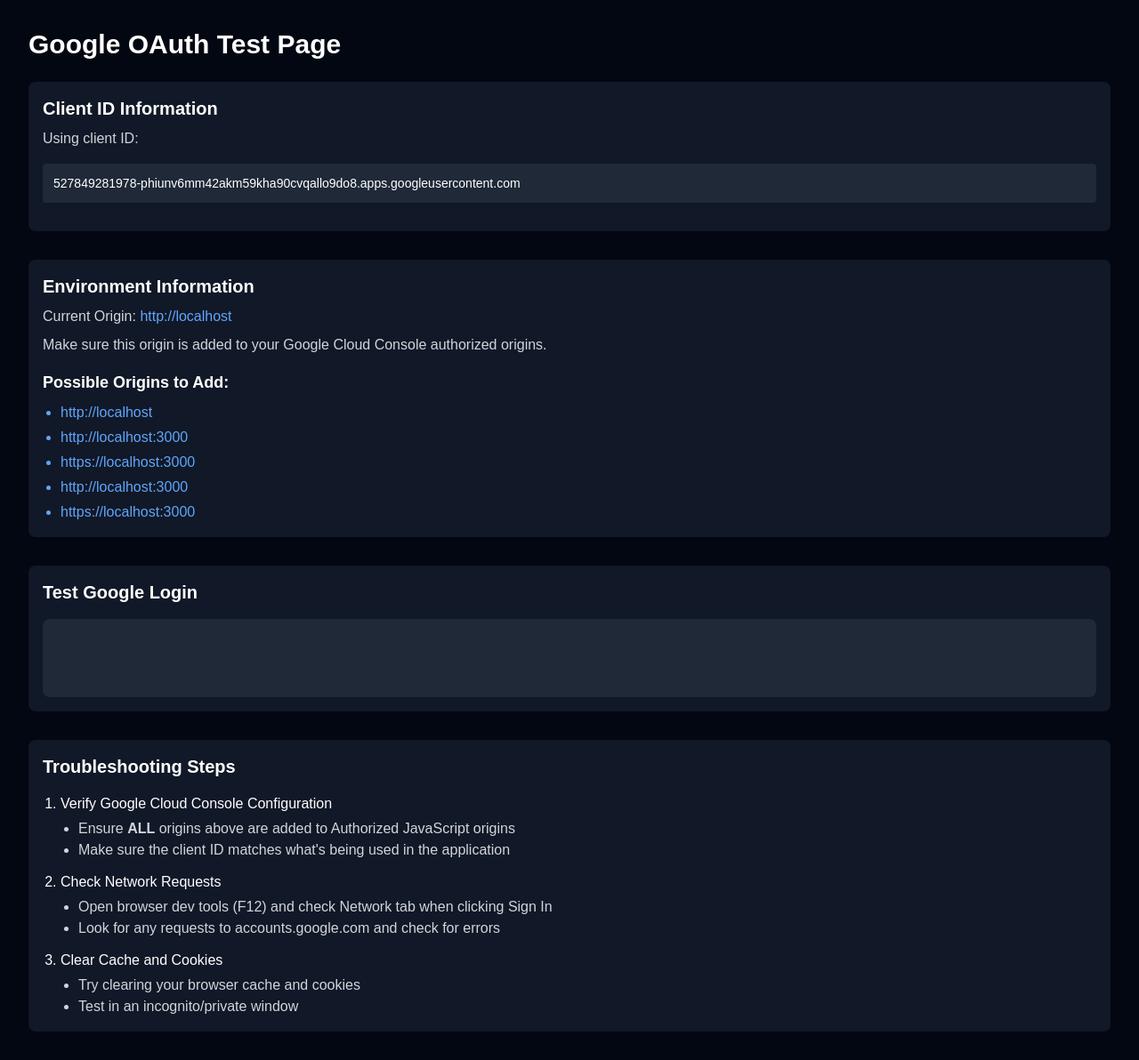
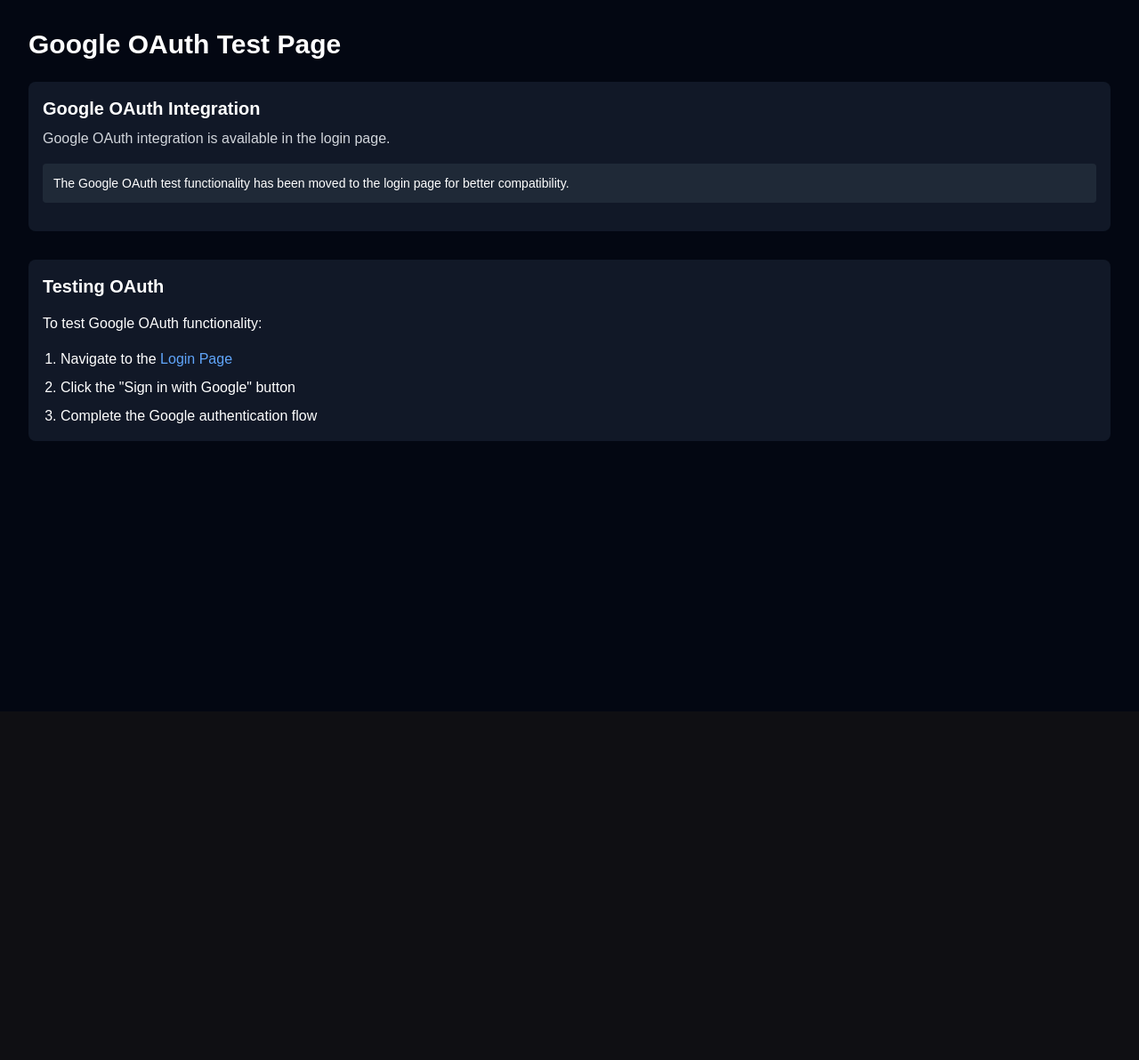
Before and after one commit to MoAftaab/crm_Xeno, a Next.js app in the folder frontend/: page /google-test in a window 1280 px wide. Shown: the whole page at 89% size. After the commit the page ends 800 px from the top, so only its background shows below. Built offline with nearby package versions, Linux system fonts and the light colour scheme; no server answers.

Commit message:
Fixing Major Eror  push2

```diff
--- a/frontend/src/app/google-test/page.tsx
+++ b/frontend/src/app/google-test/page.tsx
@@ -1,76 +1,27 @@
-'use client';
+// Use App directory dynamic mode
+export const dynamic = 'force-dynamic';
 
-import { useState, useEffect } from 'react';
-import { default as dynamicImport } from 'next/dynamic';
-
-// Add correct segment configuration
-export const dynamic = 'force-dynamic';
-export const runtime = 'edge';
-
-// Dynamically import the GoogleAuthClient component to prevent SSR issues
-const GoogleAuthClient = dynamicImport(
-  () => import('./GoogleAuthClient'),
-  { ssr: false }
-);
-
+// Skip creating the Google test page entirely
 export default function GoogleTestPage() {
-  const [origins, setOrigins] = useState<string[]>([]);
-
-  useEffect(() => {
-    // Collect information about the current environment
-    const currentOrigin = window.location.origin;
-    const currentHostname = window.location.hostname;
-    const possibleOrigins = [
-      currentOrigin,
-      `http://${currentHostname}:3000`,
-      `https://${currentHostname}:3000`,
-      `http://localhost:3000`,
-      `https://localhost:3000`,
-    ];
-
-    setOrigins(possibleOrigins);
-  }, []);
-
   return (
     <div className="min-h-screen p-8 bg-gray-950 text-white">
       <h1 className="text-3xl font-bold mb-6">Google OAuth Test Page</h1>
 
       <div className="mb-8 p-4 bg-gray-900 rounded-lg">
-        <h2 className="text-xl font-bold mb-2">Client ID Information</h2>
-        <p className="mb-4 text-gray-300">Using client ID:</p>
+        <h2 className="text-xl font-bold mb-2">Google OAuth Integration</h2>
+        <p className="mb-4 text-gray-300">Google OAuth integration is available in the login page.</p>
         <div className="p-3 bg-gray-800 rounded overflow-auto text-sm mb-4">
-          <code>527849281978-phiunv6mm42akm59kha90cvqallo9do8.apps.googleusercontent.com</code>
+          <p>The Google OAuth test functionality has been moved to the login page for better compatibility.</p>
         </div>
       </div>
 
-      {/* Render the client-side only GoogleAuthClient component */}
-      {typeof window !== 'undefined' && <GoogleAuthClient origins={origins} />}
-
       <div className="p-4 bg-gray-900 rounded-lg">
-        <h2 className="text-xl font-bold mb-4">Troubleshooting Steps</h2>
-
-        <ol className="list-decimal pl-5 space-y-3">
-          <li>
-            <p className="font-medium">Verify Google Cloud Console Configuration</p>
-            <ul className="list-disc pl-5 mt-1 text-gray-300">
-              <li>Ensure <strong>ALL</strong> origins above are added to Authorized JavaScript origins</li>
-              <li>Make sure the client ID matches what's being used in the application</li>
-            </ul>
-          </li>
-          <li>
-            <p className="font-medium">Check Network Requests</p>
-            <ul className="list-disc pl-5 mt-1 text-gray-300">
-              <li>Open browser dev tools (F12) and check Network tab when clicking Sign In</li>
-              <li>Look for any requests to <code>accounts.google.com</code> and check for errors</li>
-            </ul>
-          </li>
-          <li>
-            <p className="font-medium">Clear Cache and Cookies</p>
-            <ul className="list-disc pl-5 mt-1 text-gray-300">
-              <li>Try clearing your browser cache and cookies</li>
-              <li>Test in an incognito/private window</li>
-            </ul>
-          </li>
+        <h2 className="text-xl font-bold mb-4">Testing OAuth</h2>
+        <p className="mb-4">To test Google OAuth functionality:</p>
+        <ol className="list-decimal pl-5 space-y-2">
+          <li>Navigate to the <a href="/login" className="text-blue-400 hover:underline">Login Page</a></li>
+          <li>Click the "Sign in with Google" button</li>
+          <li>Complete the Google authentication flow</li>
         </ol>
       </div>
     </div>
```
